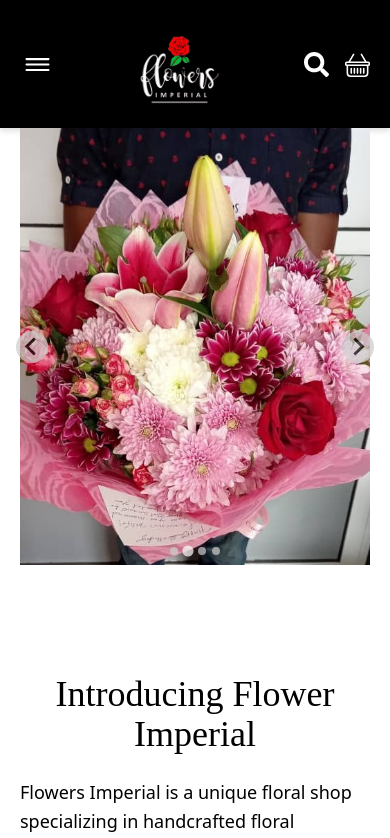
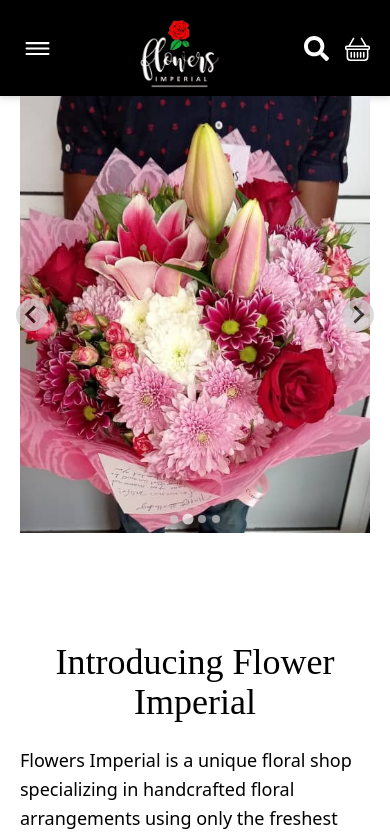
Before and after one commit to blessingsmart/flora, a React (Vite) app: page / in a window 390 px wide. Shown: the top 838 px of the page. Built offline with nearby package versions, Linux system fonts and the light colour scheme.

Commit message:
modified:   src/component/navbar.jsx

```diff
--- a/src/component/navbar.jsx
+++ b/src/component/navbar.jsx
@@ -10,12 +10,12 @@ const Navbar = ({ openModal }) => {
 
   return (
     <>
-      <div className="flex justify-between drop-shadow-md sm:px-20 px-5 items-center  h-32 text-white bg-black z-30">
+      <div className="flex justify-between drop-shadow-md sm:px-20 px-5 items-center h-24 sm:h-32 text-white bg-black z-30">
         <button onClick={() => openModal("nav")}>
           <IoReorderThreeOutline size={35} />
         </button>
-        <Link to="/">
-          <img src={logo} alt="logo " className='size-20'/>
+        <Link to="/" className='h-24 flex py-2'>
+          <img src={logo} alt="logo "/>
         </Link>
         <div className="flex gap-4">
           <button onClick={() => openModal("search")}>
```
